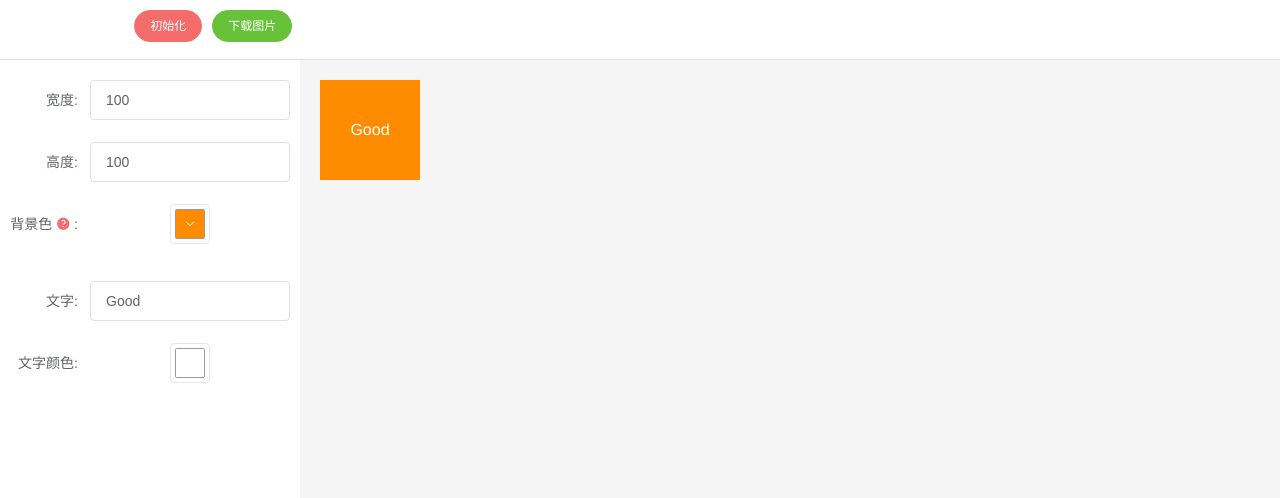
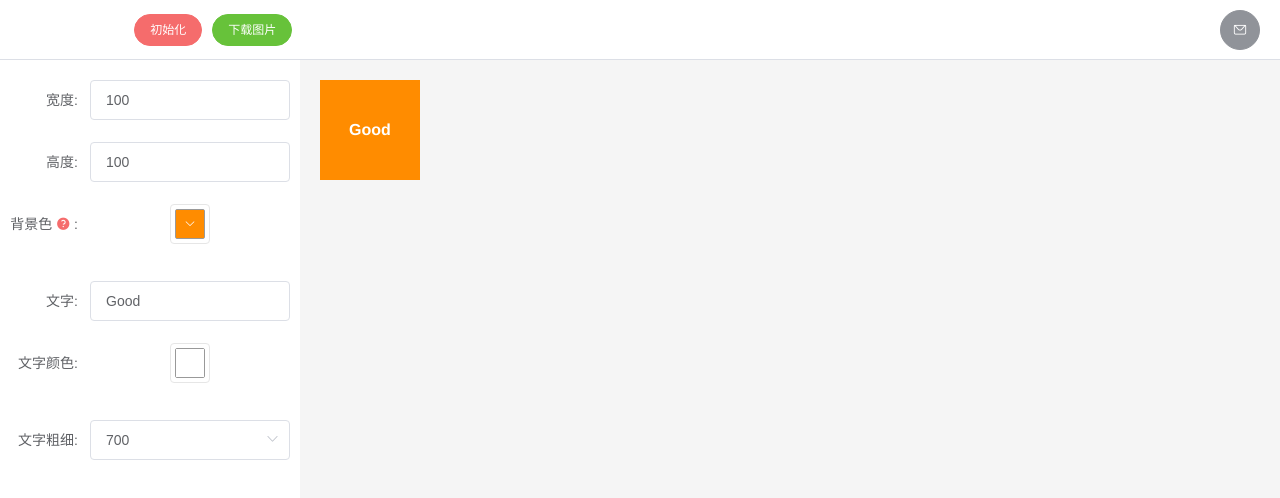
Before and after one commit to itzhenzichao/dom-conversion-picture, a Vue app: page / in a window 1280 px wide. Shown: the top 498 px of the page. Built offline with nearby package versions, Linux system fonts and the light colour scheme.

Commit message:
feat: 添加联系方式，新增字体粗细，下载按钮loading

```diff
--- a/public/index.html
+++ b/public/index.html
@@ -4,8 +4,8 @@
     <meta charset="utf-8">
     <meta http-equiv="X-UA-Compatible" content="IE=edge">
     <meta name="viewport" content="width=device-width,initial-scale=1.0">
-    <link rel="icon" href="<%= BASE_URL %>favicon.ico">
-    <title><%= htmlWebpackPlugin.options.title %></title>
+    <link rel="icon" href="<%= BASE_URL %>icon.ico">
+    <title>图片生成器</title>
   </head>
   <body>
     <noscript>
--- a/src/views/Home.vue
+++ b/src/views/Home.vue
@@ -7,25 +7,35 @@
             <el-button type="danger" round size="small" @click="init"
               >初始化</el-button
             >
-            <el-button type="success" round size="small" @click="createPicture"
+            <el-button type="success" :loading="loading" :disabled="!isShowDom" round size="small" @click="createPicture"
               >下载图片</el-button
             >
           </el-col>
-          <el-col :span="8"></el-col>
-          <el-col :span="8"></el-col>
+          <el-col :span="8"> </el-col>
+          <el-col :span="8" class="about">
+            <el-popover
+              placement="bottom"
+              title="联系方式"
+              width="150"
+              trigger="click"
+              content="itzhenzichao@163.com">
+              <a class="email" href="mailto:itzhenzichao@163.com">itzhenzichao@163.com</a>
+                <el-button slot="reference" type="info" icon="el-icon-message" circle></el-button>
+            </el-popover>
+          </el-col>
         </el-row>
       </el-header>
       <el-container width="300px">
         <el-aside class="toolbar">
-          <el-form ref="form" :model="configuration" label-width="80px">
-            <el-form-item label="宽度:">
+          <el-form ref="form" :model="configuration" label-width="80px" :rules="rules">
+            <el-form-item label="宽度:" prop="width">
               <el-input
                 v-model="configuration.width"
                 clearable
                 placeholder="图片宽度"
               ></el-input>
             </el-form-item>
-            <el-form-item label="高度:">
+            <el-form-item label="高度:" prop="height">
               <el-input
                 v-model="configuration.height"
                 clearable
@@ -63,6 +73,16 @@
                 v-model="configuration.text_color"
               ></el-color-picker>
             </el-form-item>
+            <el-form-item label="文字粗细:">
+              <el-select v-model="configuration.weight" filterable placeholder="请选择">
+                <el-option
+                  v-for="item in weightList"
+                  :key="item"
+                  :label="item"
+                  :value="item">
+                </el-option>
+              </el-select>
+            </el-form-item>
           </el-form>
         </el-aside>
         <el-main class="picture-area">
@@ -74,6 +94,7 @@
                 width: configuration.width + 'px',
                 height: configuration.height + 'px',
                 lineHeight: configuration.height + 'px',
+                fontWeight:  configuration.weight,
                 backgroundColor: configuration.color,
                 color: configuration.text_color,
                 overflow: 'hidden',
@@ -95,6 +116,13 @@ import html2canvas from "html2canvas";
 export default {
   name: "Home",
   data() {
+    var validate = (rule, value, callback) => {
+      if (!(/^\+?[1-9][0-9]*$/.test(Number(value)))) {
+        callback(new Error('请输入正整数'));
+      } else {
+        callback();
+      }
+    }
     return {
       configuration: {},
       predefineColors: [
@@ -106,6 +134,16 @@ export default {
         "#1e90ff",
         "#c71585",
       ],
+      weightList:[100,200,300,400,500,600,700,800,900],
+      rules: {
+          width: [
+            { validator: validate, trigger: 'blur' }
+          ],
+          height: [
+            { validator: validate, trigger: 'blur' }
+          ],
+      },
+      loading: false
     };
   },
   methods: {
@@ -121,12 +159,14 @@ export default {
         height: "100",
         color: "#ff8c00",
         text: "Good",
+        weight: 700,
         text_color: "#ffffff",
       };
     },
     createPicture() {
       let _this = this;
       let options = this.handleCanvasOptions(this.configuration);
+      _this.loading = true;
       html2canvas(document.getElementById("diy-dom"), options)
         .then(function (canvas) {
           canvas.style.display = "none";
@@ -161,6 +201,7 @@ export default {
       document.body.removeChild(aDom); // 移除刚才插入的 a 标签
       document.body.removeChild(canvasDom); // 移除刚才插入的 a 标签
       URL.revokeObjectURL(href); // 释放刚才生成的 UTF-16 字符串
+      this.loading = false;
     },
   },
   components: {},
@@ -186,9 +227,22 @@ export default {
   // height: 100vh;
   overflow: hidden;
 }
+.email {
+  text-decoration: none;
+  color: #E6A23C;
+}
 .editor-header {
   border-bottom: 1px solid #dcdfe6;
   padding: 10px 0;
+  .el-row {
+    display: flex;
+    align-items: center;
+  }
+  .about {
+    float: right;
+    text-align: right;
+    padding-right: 20px;
+  }
 }
 .toolbar {
   height: calc(100vh - 60px);
--- /dev/null
+++ b/vue.config.js
@@ -0,0 +1,3 @@
+module.exports = {
+  publicPath: "./",
+};
```
Also changed, not shown: 2 other files (tests, documents, lock files or other folders).
